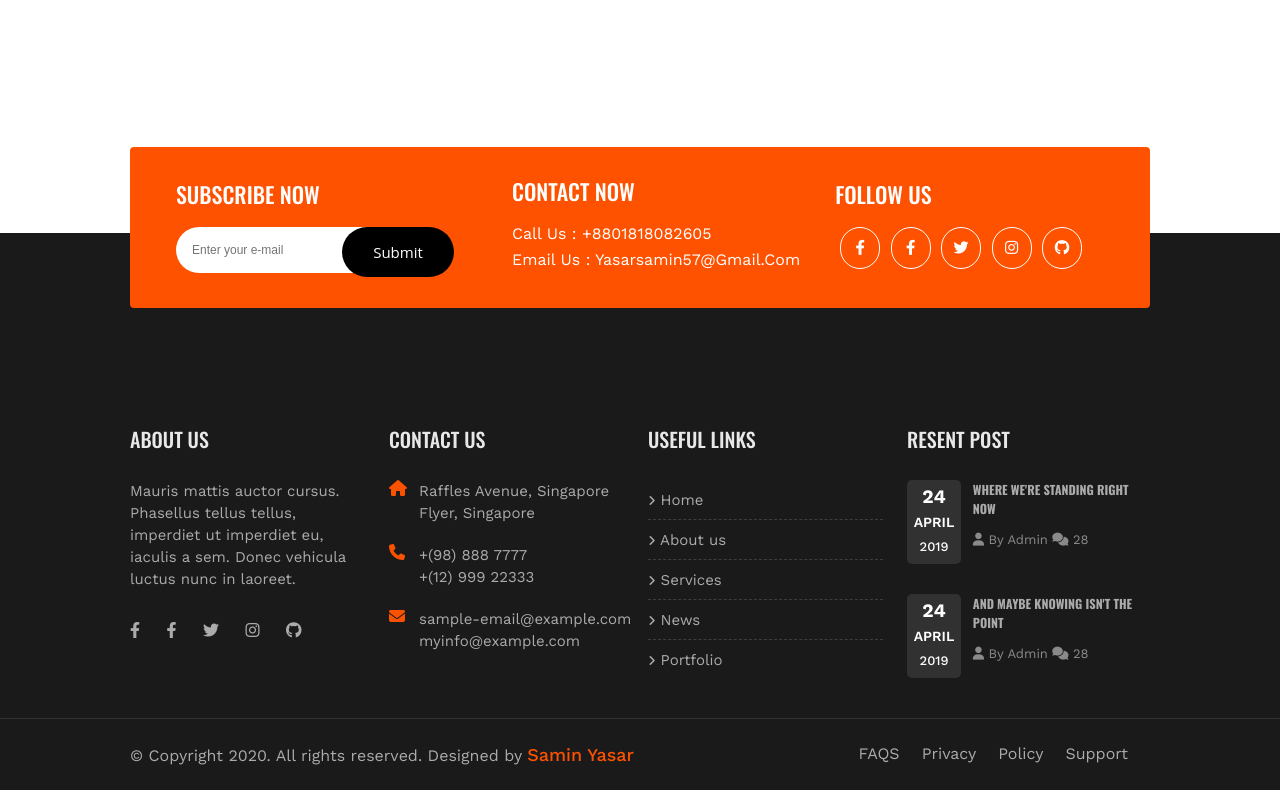
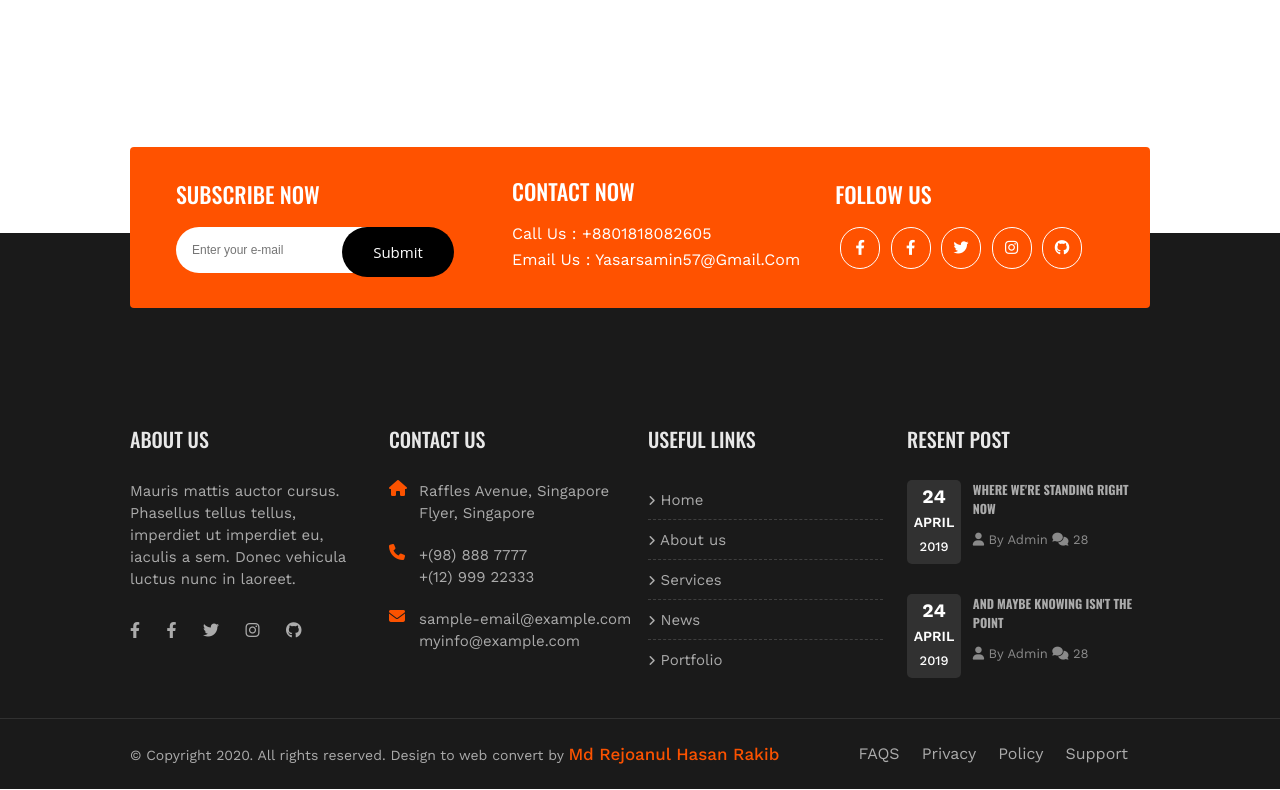
Before and after one commit to rakib00-dev/brigate-website, a plain HTML site: page index.html in a window 1280 px wide. Shown: the part 7221-8011 px from the top of the page. Drawn offline with nearby package versions, Linux system fonts and the light colour scheme.

Commit message:
fixed footer section

```diff
--- a/css/style.css
+++ b/css/style.css
@@ -1059,6 +1059,7 @@ section.ourNews {
 
 .footerCopy p {
   float: left;
+  font-size: 14px;
 }
 
 .footerCopy ul {
@@ -1074,7 +1075,7 @@ section.ourNews {
 .footerCopy span a {
   color: #fb5200;
   font-weight: 500;
-  font-size: 18px;
+  font-size: 17px;
 }
 
 .footerCopy span a:hover {
--- a/index.html
+++ b/index.html
@@ -797,8 +797,8 @@
       <div class="container">
         <div class="footerCopy">
           <p>
-            &copy; Copyright 2020. All rights reserved. Designed by
-            <span><a href="#">Samin Yasar</a></span>
+            &copy; Copyright 2020. All rights reserved. Design to web convert by
+            <span><a href="#">Md Rejoanul Hasan Rakib</a></span>
           </p>
 
           <ul>
```
